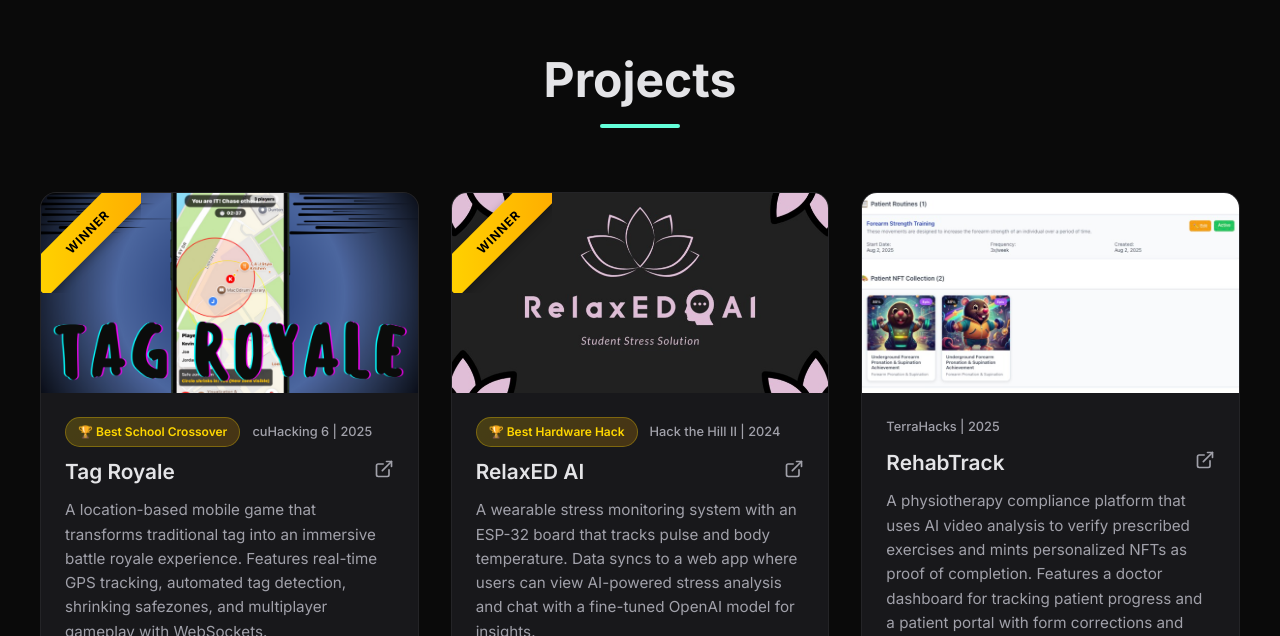
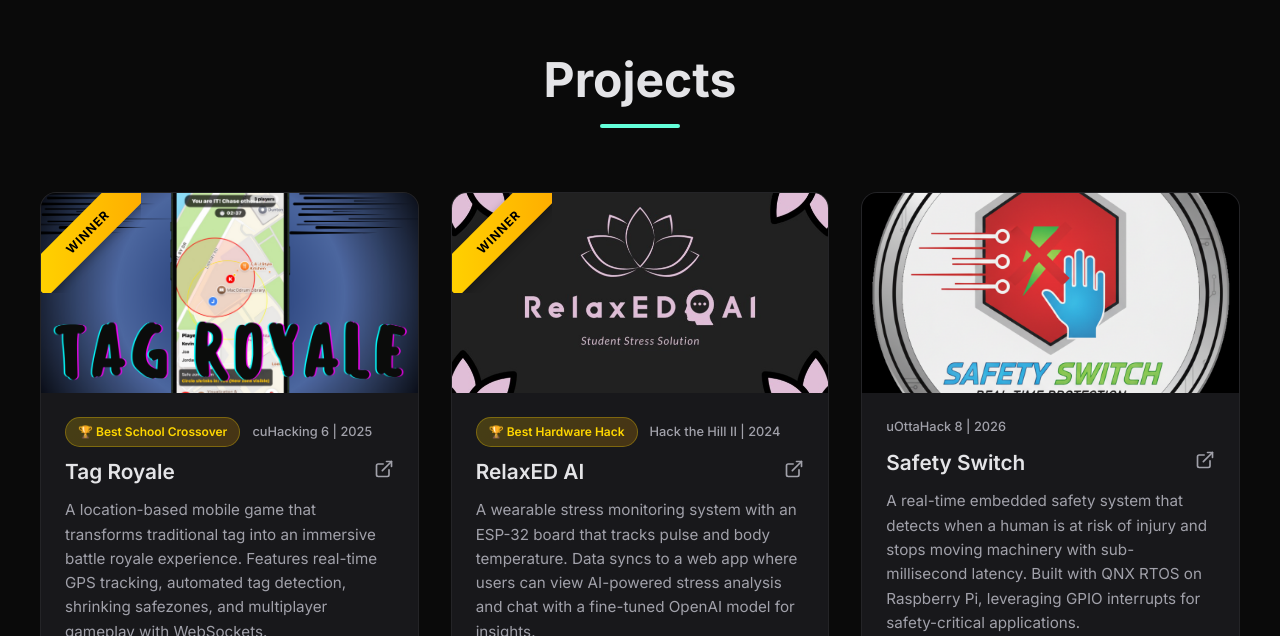
Before and after one commit to Shawn-source-debug/personal-website, a React (Vite) app: page / in a window 1280 px wide. Shown: the part 2164-2800 px from the top of the page. Built offline with nearby package versions, Linux system fonts and the light colour scheme.

Commit message:
Added new project

```diff
--- a/src/components/Projects.jsx
+++ b/src/components/Projects.jsx
@@ -21,6 +21,16 @@ function Projects() {
       tags: ['React', 'TypeScript', 'MongoDB', 'Express.js', 'Node.js', 'Python', 'C', 'CMake', 'OpenAI API', 'Bluetooth'],
       live: 'https://devpost.com/software/relaxed-ai',
       image: '/images/relaxedai.png',
+    },
+    {
+      title: 'Safety Switch',
+      award: null,
+      hackathon: 'uOttaHack 8',
+      year: '2026',
+      description: 'A real-time embedded safety system that detects when a human is at risk of injury and stops moving machinery with sub-millisecond latency. Built with QNX RTOS on Raspberry Pi, leveraging GPIO interrupts for safety-critical applications.',
+      tags: ['C', 'QNX', 'Raspberry Pi', 'Embedded Systems', 'GPIO', 'Real-Time Computing'],
+      live: 'https://devpost.com/software/safety-switch',
+      image: '/images/safetyswitch.png',
     },
     {
       title: 'RehabTrack',
```
Also changed, not shown: public/images/safetyswitch.png (added).
